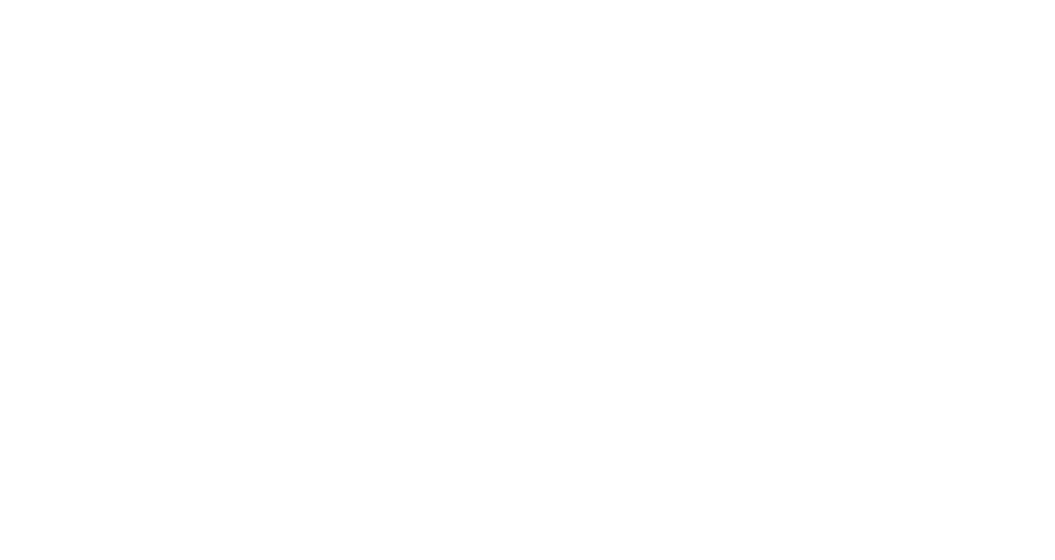
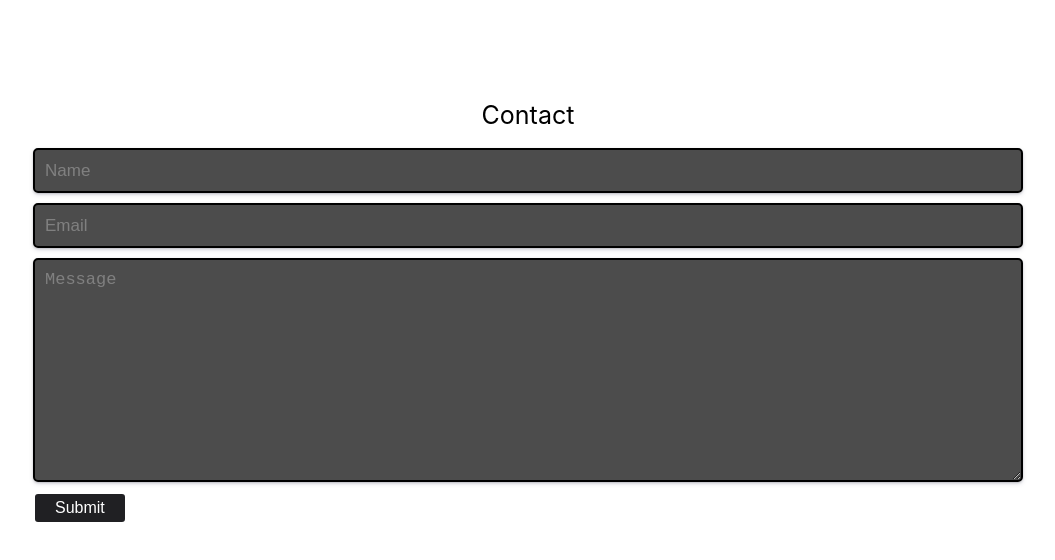
Before and after one commit to Dev-Rook/dev-rook-portfolio, a React (Vite) app: page / in a window 1280 px wide. Shown: the part 1848-2408 px from the top of the page, without its empty margins (112-1167 px from the left). Before the commit the page ends 1968 px from the top, so only its background shows below. Built offline with nearby package versions, Linux system fonts and the light colour scheme.

Commit message:
Contact Section Import. Changes required

```diff
--- a/src/components/ContactForm.jsx
+++ b/src/components/ContactForm.jsx
@@ -1,7 +1,7 @@
 import { useState, useRef } from "react";
 
 // Styles Import:
-import styles from "../styles/comp-styles/contactForm.module.scss";
+import styles from "../styles/comps/contactForm.module.scss";
 
 // Component Import:
 const ContactForm = () => {
--- a/src/index.css
+++ b/src/index.css
@@ -159,7 +159,7 @@ body {
   font-weight: 400;
 
   display: flex;
-  align-self: flex-start;
+  /* align-self: flex-start; */
 
   padding: 5px 20px;
   margin-left: 0px;
--- a/src/routes/Index.jsx
+++ b/src/routes/Index.jsx
@@ -7,6 +7,7 @@ import Intro from "../sections/Intro";
 import Projects from "../sections/Projects";
 import Skills from "../sections/Skills";
 import Posts from "../sections/Posts";
+import ContactForm from "../components/ContactForm";
 
 const Index = () => {
   const title = "Developer Rook";
@@ -18,6 +19,7 @@ const Index = () => {
     <Skills />
     <Outlet />
     <Posts />
+    <ContactForm />
   </div>;
 };
 
--- a/src/sections/Posts.jsx
+++ b/src/sections/Posts.jsx
@@ -56,7 +56,7 @@ const Posts = () => {
           return (
             <>
               <SwiperSlide className={styles.slide} key={value.id}>
-                <Link to={`/project/${value.id}`} className={styles.link}>
+                <Link to={value.link} className={styles.link}>
                   <div className={styles.icon}></div>
                   <div className={styles.imgContainer}>
                     <img src={value.preview} alt="" className={styles.img} />
--- a/src/styles/comps/contactForm.module.scss
+++ b/src/styles/comps/contactForm.module.scss
@@ -22,9 +22,9 @@
     height: fit-content;
     width: 100%;
 
-    border: 2px solid white;
+    border: 2px solid black;
     border-radius: 5px;
-    background-color: #202023;
+    background-color: rgba(0, 0, 0, 0.7);
     backdrop-filter: blur(5px);
     box-shadow: rgba(50, 50, 93, 0.25) 0px 2px 5px -1px,
       rgba(0, 0, 0, 0.3) 0px 1px 3px -1px;
```
